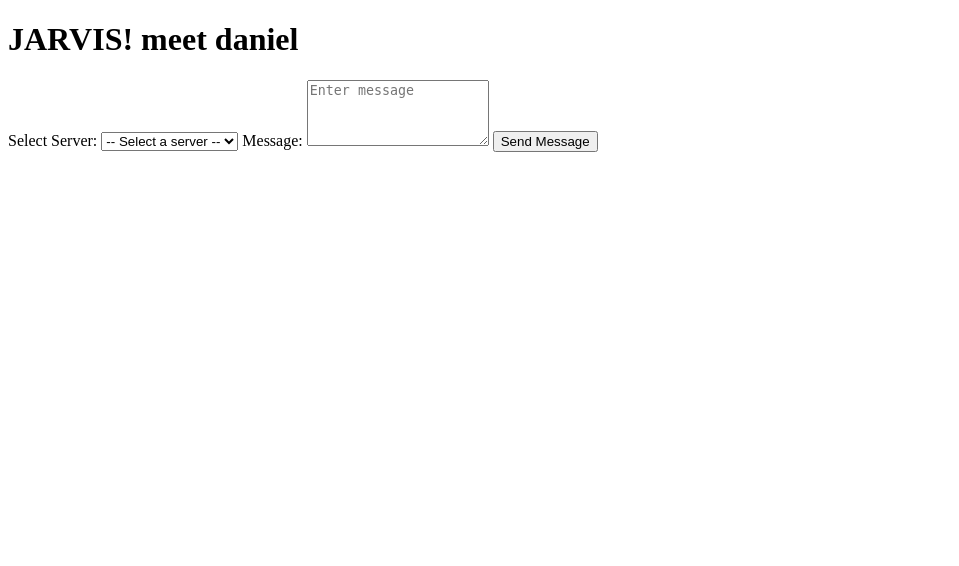
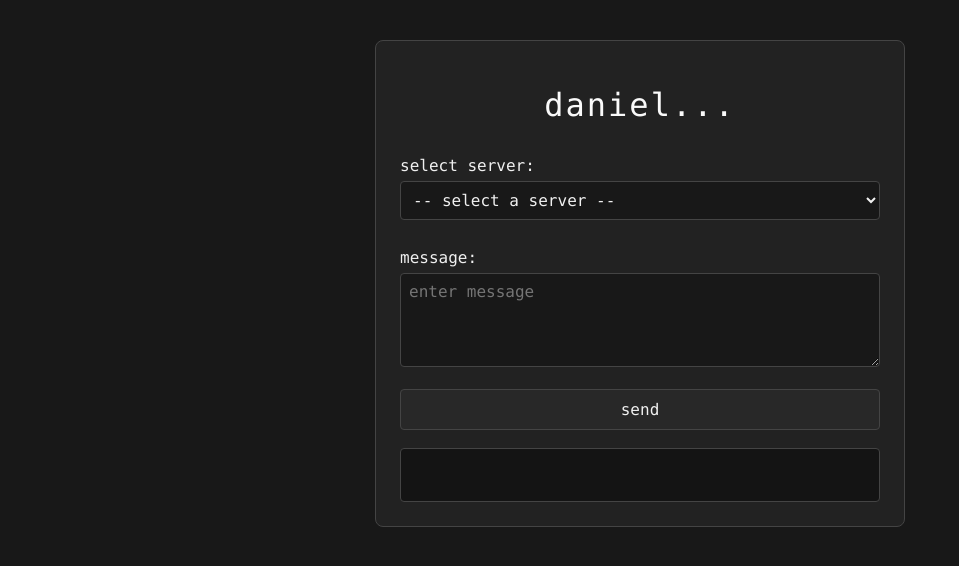
Before and after one commit to sirbread/daniel, a Flask app: page / in a window 1280 px wide. Shown: the top 566 px of the page, without its empty margins (0-959 px from the left). Run offline with Flask 3, Linux system fonts and the light colour scheme; data that the repository does not hold is empty.

Commit message:
jarvis! make the css inline because we HATE other people!

```diff
--- a/templates/index.html
+++ b/templates/index.html
@@ -4,21 +4,98 @@
     <meta charset="UTF-8">
     <meta name="viewport" content="width=device-width, initial-scale=1.0">
     <title>daniel</title>
+    <style>
+        body {
+            background: #181818;
+            color: #f0f0f0;
+            font-family: Consolas, 'Courier New', monospace;
+            margin: 0;
+            padding: 0;
+        }
+        .container {
+            max-width: 480px;
+            margin: 40px auto;
+            padding: 24px;
+            background: #222;
+            border-radius: 8px;
+            border: 1px solid #444;
+        }
+        h1 {
+            text-align: center;
+            font-size: 2rem;
+            font-weight: normal;
+            margin-bottom: 32px;
+            color: #fafafa;
+            letter-spacing: 2px;
+        }
+        label {
+            display: block;
+            margin-top: 18px;
+            margin-bottom: 6px;
+            font-size: 1rem;
+        }
+        .input-field, textarea, select {
+            width: 100%;
+            background: #181818;
+            color: #f0f0f0;
+            border: 1px solid #444;
+            border-radius: 4px;
+            font-family: inherit;
+            font-size: 1rem;
+            padding: 8px;
+            margin-bottom: 10px;
+            box-sizing: border-box;
+        }
+        textarea {
+            min-height: 70px;
+            resize: vertical;
+        }
+        button {
+            background: #282828;
+            color: #f0f0f0;
+            border: 1px solid #444;
+            border-radius: 4px;
+            padding: 10px 18px;
+            font-family: inherit;
+            font-size: 1rem;
+            cursor: pointer;
+            margin-top: 8px;
+            width: 100%;
+        }
+        button:hover {
+            background: #333;
+        }
+        .response {
+            margin-top: 18px;
+            background: #141414;
+            color: #c5e1a5;
+            padding: 10px;
+            border-radius: 4px;
+            min-height: 32px;
+            font-size: 1rem;
+            white-space: pre-wrap;
+            word-break: break-word;
+            border: 1px solid #444;
+        }
+        select:focus, textarea:focus, input:focus, button:focus {
+            outline: 1px solid #666;
+        }
+    </style>
 </head>
 <body>
 
     <div class="container">
-        <h1>JARVIS! meet daniel</h1>
+        <h1>daniel...</h1>
 
-        <label for="server_select">Select Server:</label>
+        <label for="server_select">select server:</label>
         <select id="server_select" class="input-field">
-            <option value="">-- Select a server --</option>
+            <option value="">-- select a server --</option>
         </select>
 
-        <label for="message">Message:</label>
-        <textarea id="message" class="input-field" placeholder="Enter message" rows="4"></textarea>
+        <label for="message">message:</label>
+        <textarea id="message" class="input-field" placeholder="enter message" rows="4"></textarea>
 
-        <button onclick="sendMessage()">Send Message</button>
+        <button onclick="sendMessage()">send</button>
 
         <div id="response" class="response"></div>
     </div>
```
